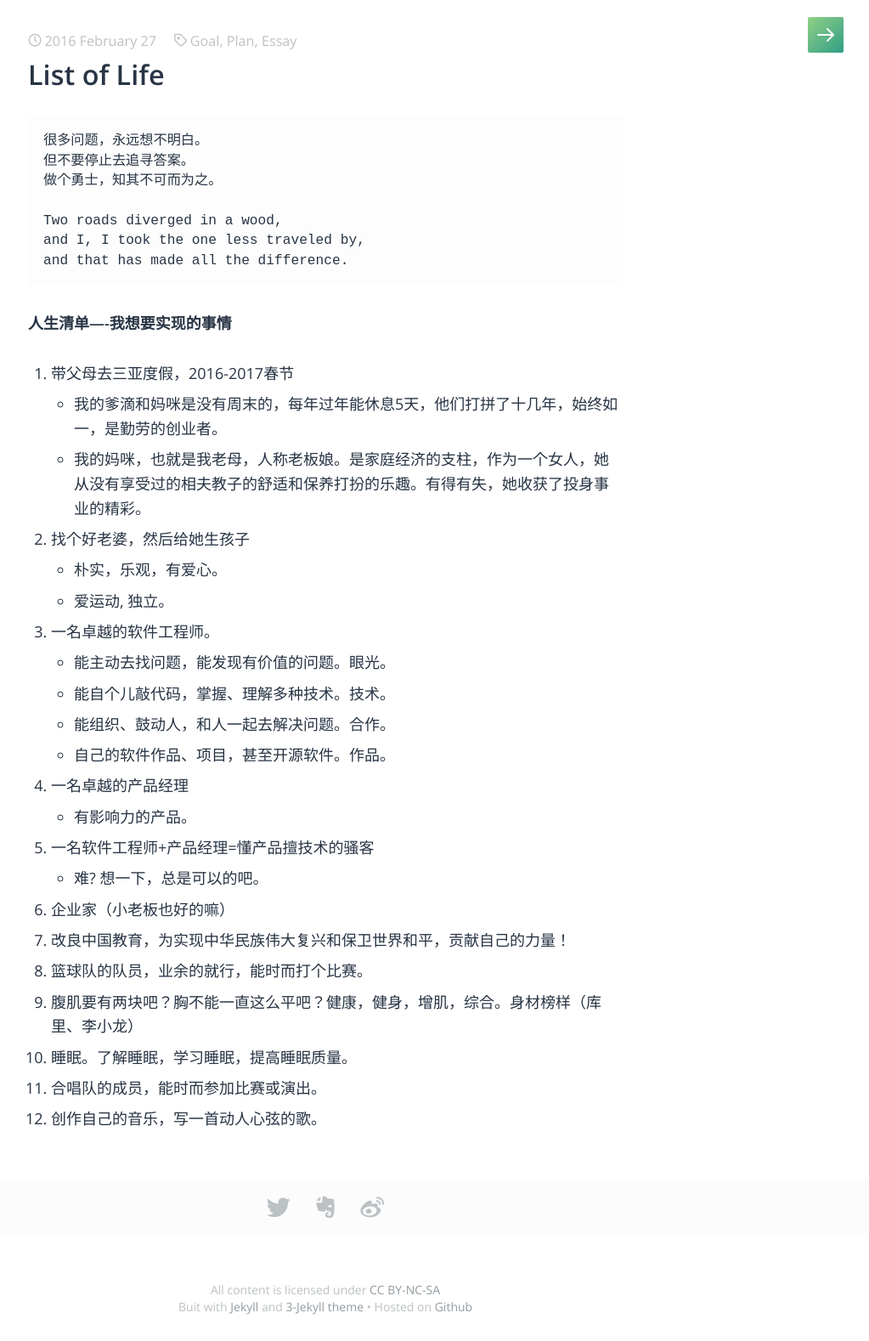
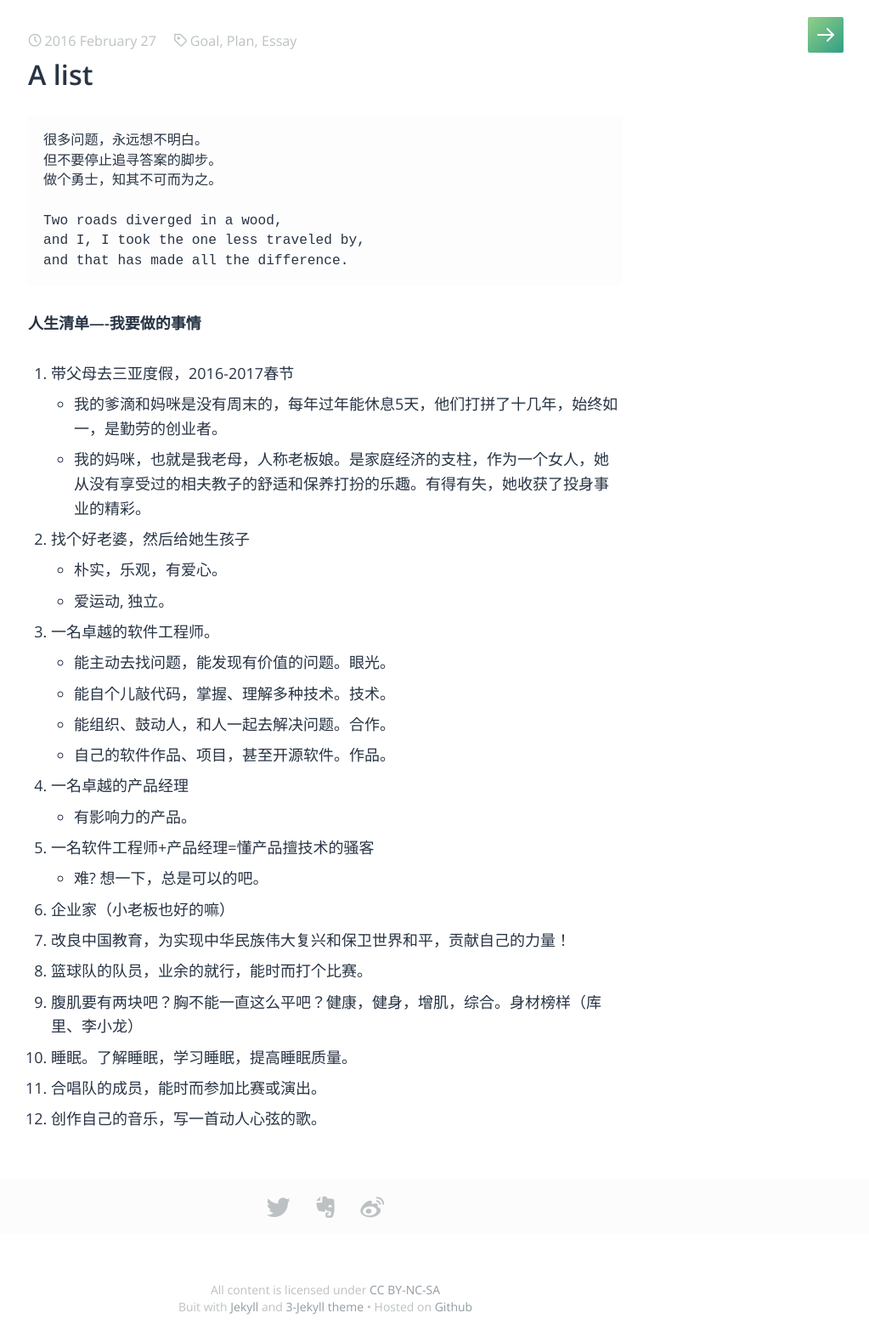
Before and after one commit to zhaohangbo/zhaohangbo.github.io, a Jekyll site: the page built from _posts/desire/2016-02-27-list-of-life.md, in a window 1280 px wide. Shown: the whole page at 85% size, without its empty margins (257-1280 px from the left). Built offline with Jekyll 4.4.1, drawn with Linux system fonts in a browser that asks for light colours; some web fonts are replaced; comment, search, counter and statistics services are not loaded.

Commit message:
changed blogs

````diff
--- a/_posts/desire/2016-02-27-list-of-life.md
+++ b/_posts/desire/2016-02-27-list-of-life.md
@@ -1,6 +1,6 @@
 ---
 layout: post
-title: List of Life
+title: A list
 category: 追求
 tags: [Goal, Plan, Essay]
 description:
@@ -8,7 +8,7 @@ description:
 
 ```
 很多问题，永远想不明白。
-但不要停止去追寻答案。
+但不要停止追寻答案的脚步。
 做个勇士，知其不可而为之。
 
 Two roads diverged in a wood,
@@ -16,7 +16,7 @@ and I, I took the one less traveled by,
 and that has made all the difference.
 ```
 
-**人生清单----我想要实现的事情**
+**人生清单----我要做的事情**
 
 1. 带父母去三亚度假，2016-2017春节
   * 我的爹滴和妈咪是没有周末的，每年过年能休息5天，他们打拼了十几年，始终如一，是勤劳的创业者。
````
Also changed, not shown: _posts/desire/2016-02-27-rule-of-life.md (+2 -2 lines), _posts/desire/2016-02-28-dead-poets-society.md (+1 -1 lines), _posts/life/2016-04-16-motto.md (+2 -2 lines).
